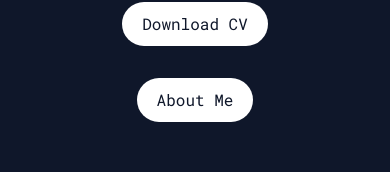
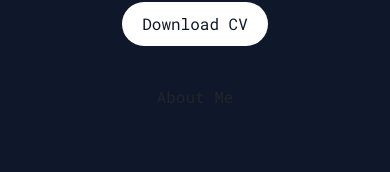
Before and after one commit to Aleguid97/mypage, a React (Create React App) app: page / in a window 390 px wide. Shown: the part 780-952 px from the top of the page. Built offline with nearby package versions, Linux system fonts and the light colour scheme; a web font is replaced by a local one.

Commit message:
finale committed2

```diff
--- a/src/App.css
+++ b/src/App.css
@@ -23,7 +23,7 @@ body {
 
 .wrapper {
   position: sticky;
-  top: 10%;
+  top: 5%;
 }
 
 .technologies {
@@ -78,7 +78,7 @@ ul {
     font-size: medium;
   }
   width: 100%;
-  scroll-margin-inline-start: -20%;
+  /* margin-left: 40%; */
 }
 
 .languages {
@@ -88,7 +88,7 @@ ul {
 .progress-bar {
   background-color: #1f706d;
   color: #ffffff;
-  animation: fillBar 5s forwards;
+  animation: fillBar 2s forwards;
 }
 
 @keyframes fillBar {
@@ -133,25 +133,6 @@ ul {
 
   .technology-icon {
     margin: 10px;
-  }
-
-  .btn-download {
-    background-color: #ffffff;
-    color: #0f172a;
-    padding: 10px 20px;
-    text-decoration: none;
-    display: inline-block;
-    border: none;
-    margin-top: 50px;
-  }
-  .btn-aboutme {
-    background-color: #ffffff;
-    color: #0f172a;
-    padding: 10px 20px;
-    text-decoration: none;
-    display: inline-block;
-    border: none;
-    margin-top: unset;
   }
 
   /* Usa Grid Layout per centrare le icone */
@@ -223,5 +204,3 @@ ul {
   border-radius: 10px;
   height: 50px;
 }
-
-/* <------------------------ANIMAZIONI*--------------------->*/
```
